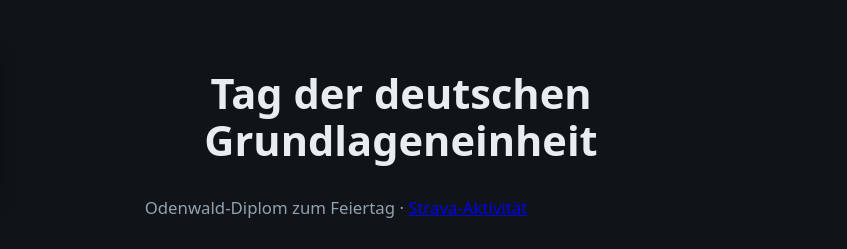
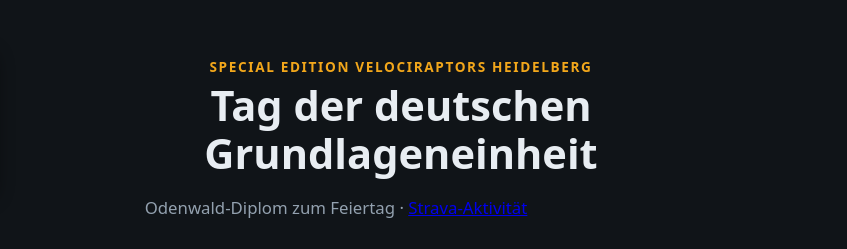
Before and after one commit to fgabel/tag-der-deutschen-grundlageneinheit, a plain HTML site: page index.html in a window 1280 px wide. Shown: the top 249 px of the page, 304-1151 px from the left. Drawn offline with nearby package versions, Linux system fonts and the light colour scheme.

Commit message:
feat: add VELOciraptors special edition eyebrow

```diff
--- a/index.html
+++ b/index.html
@@ -46,6 +46,14 @@
       margin: 0 0 .5rem;
       font-size: clamp(1.6rem, 4.5vw, 2.6rem);
       line-height: 1.15;
+    }
+    .eyebrow {
+      margin: 0 0 .35rem;
+      font-size: .85rem;
+      font-weight: 700;
+      text-transform: uppercase;
+      letter-spacing: .12em;
+      color: var(--accent);
     }
     header p { color: var(--muted); margin: 0; font-size: 1.05rem; }
     .stats {
@@ -158,7 +166,10 @@
   <header>
     <div class="title-row">
       <img class="title-img" src="assets/plakat.jpg" alt="Plakat: Tag der deutschen Grundlageneinheit">
-      <h1>Tag der deutschen Grundlageneinheit</h1>
+      <div>
+        <p class="eyebrow">Special Edition VELOciraptors Heidelberg</p>
+        <h1>Tag der deutschen Grundlageneinheit</h1>
+      </div>
     </div>
     <p>Odenwald-Diplom zum Feiertag · <a href="https://www.strava.com/activities/15400192021" target="_blank" rel="noopener">Strava-Aktivität</a></p>
   </header>
```
